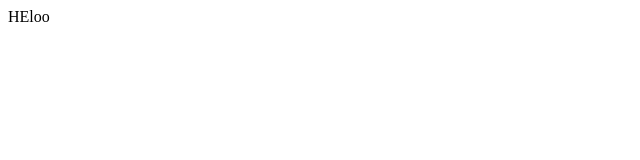
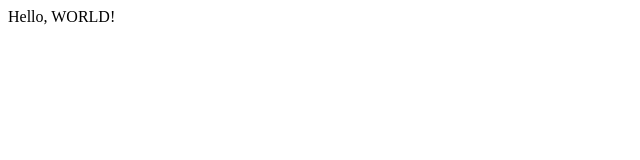
Before and after one commit to Biovttttt/test, a plain HTML site: page index.html in a window 1280 px wide. Shown: the full height of the page, 0-640 px from the left. Drawn offline with Linux system fonts and the light colour scheme.

Commit message:
bug is fixed

```diff
--- a/index.html
+++ b/index.html
@@ -4,6 +4,6 @@
 </head>
 
     <body>
-        HEloo
+        Hello, WORLD!
     </body>
 </html>
```
